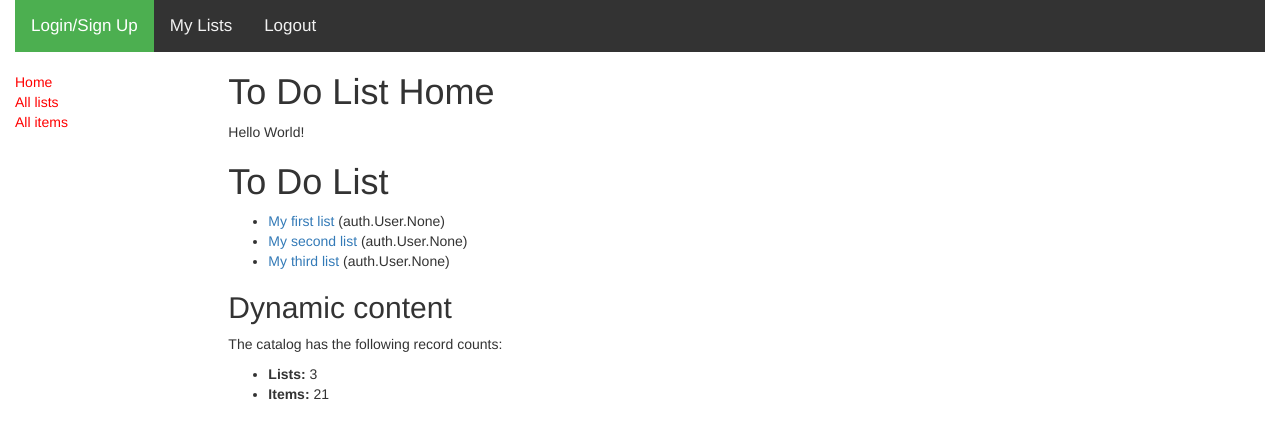
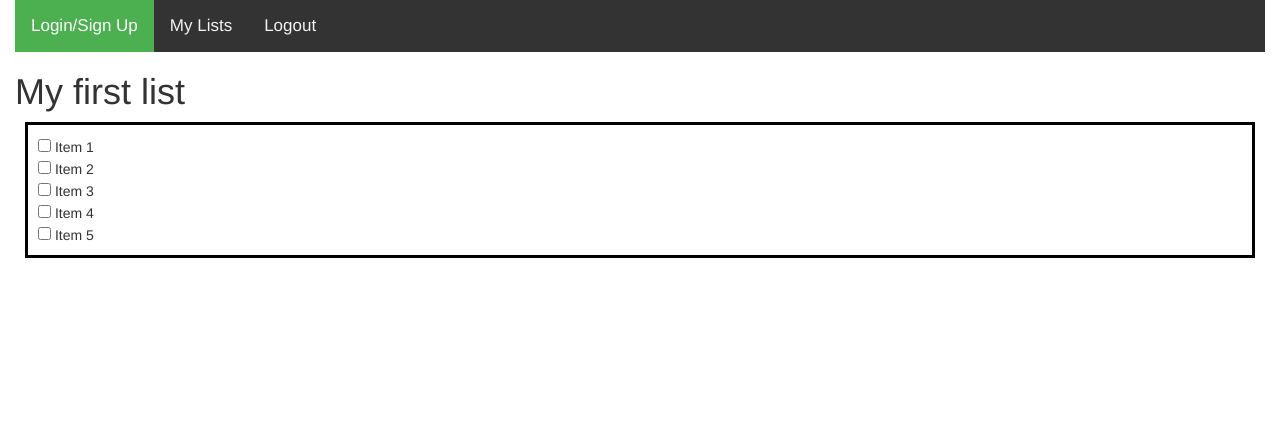
Before and after one commit to christinechengubc/ToDo, a Django app: page /catalog/ in a window 1280 px wide. Shown: the top 439 px of the page. Run offline with Django 3.2, Linux system fonts and the light colour scheme; data comes from the database, SQL or seed files in the repository; some libraries are stand-ins or nearby versions.

Commit message:
Updated homepage to list items of first list + list of lists view

```diff
--- a/catalog/models.py
+++ b/catalog/models.py
@@ -13,8 +13,8 @@ class TodoItem(models.Model):
     def __str__(self):
         return self.title
 
-    def get_absolute_url(self):
-        return reverse('todo-detail', args=[str(self.id)])
+    # def get_absolute_url(self):
+    #     return reverse('todo-detail', args=[str(self.id)])
 
 class TodoList(models.Model):
     title = models.CharField(max_length=200)
--- a/catalog/static/css/styles.css
+++ b/catalog/static/css/styles.css
@@ -36,3 +36,9 @@
     background-color: #4CAF50;
     color: white;
 }
+
+.todolist_box {
+    border: black solid;
+    padding: 10px;
+    margin: 10px;
+}
--- a/catalog/templates/base_generic.html
+++ b/catalog/templates/base_generic.html
@@ -24,26 +24,13 @@
     <a href="{% url 'index' %}" class="user">Login/Sign Up</a>
   {% endif %}
 
-  <a href="">My Lists</a>
+  <a href="{% url 'todo_list' %}">My Lists</a>
   <a href="">Logout</a>
 </div>
 
-<div class="row">
-  <div class="col-sm-2">
-  {% block sidebar %}
-  <ul class="sidebar-nav">
-    <li><a href="{% url 'index' %}">Home</a></li>
-    <li><a href="">All lists</a></li>
-    <li><a href="">All items</a></li>
-  </ul>
+<div>
+{% block content %}{% endblock %}
 
-  <ul class="sidebar-nav">
-{% endblock %}
-  </div>
-  <div class="col-sm-10 ">
-  {% block content %}{% endblock %}
-
-  </div>
 </div>
 
 </div>
--- a/catalog/templates/index.html
+++ b/catalog/templates/index.html
@@ -1,38 +1,21 @@
 {% extends "base_generic.html" %}
 
 {% block content %}
-<h1>To Do List Home</h1>
 
-<p>
-	Hello World!
-</p>
+    {% if todo_list %}
+     <h1>{{ list_name }}</h1>
 
-   <h1>To Do List</h1>
 
-    {% if list_list %}
-    <ul>
+      <div class="todolist_box">
 
-      {% for list in list_list %}
-      <li>
-        <a href="{{ list.get_absolute_url }}">{{ list.title }}</a> ({{list.users}})
-      </li>
+      {% for item in todo_list %}
+        <input id="checkBox" type="checkbox"> {{ item.title }}
+        <br>
+      {% endfor %}
+      </div>
 
-      {% endfor %}
-
-    </ul>
     {% else %}
       <p>There are no items in the to do list.</p>
     {% endif %}
 
-
-<h2>Dynamic content</h2>
-
-<p>The catalog has the following record counts:</p>
-<ul>
-<li><strong>Lists:</strong> {{ num_lists }}</li>
-<li><strong>Items:</strong> {{ num_items }}</li>
-</ul>
-
-<!-- You have visited this page {{ num_visits }} times. -->
-
 {% endblock %}
--- a/catalog/urls.py
+++ b/catalog/urls.py
@@ -5,4 +5,5 @@ from . import views
 
 urlpatterns = [
     url(r'^$', views.index, name='index'),
+    url(r'^todo_list$', views.TodoListView.as_view(), name='todo_list'),
 ]
--- a/catalog/views.py
+++ b/catalog/views.py
@@ -13,12 +13,9 @@ def index(request):
     num_lists=TodoList.objects.all().count()
     num_items=TodoItem.objects.all().count()
 
-    list_list = TodoList.objects.all()
-
-    # Number of visits to this view, as counted in the session variable.
-    # This is user specific server side stored info discussed in Part 7
-    # num_visits=request.session.get('num_visits', 0)
-    # request.session['num_visits'] = num_visits+1
+    the_list = TodoList.objects.first()
+    todo_list = the_list.todoitem_set.all()
+    list_name = the_list.title
 
     # Render the HTML template index.html with the data in the context variable.
     return render(
@@ -27,7 +24,10 @@ def index(request):
         context={
         	'num_lists':num_lists,
         	'num_items':num_items,
-            'list_list':list_list
-#            'num_visits':num_visits
+            'todo_list':todo_list,
+            'list_name':list_name
         },
     )
+
+class TodoListView(generic.ListView):
+    model = TodoList
```
Also changed, not shown: catalog/templates/catalog/todolist_list.html (added, +22 -0 lines), catalog/templates/todo_list.html (added).
